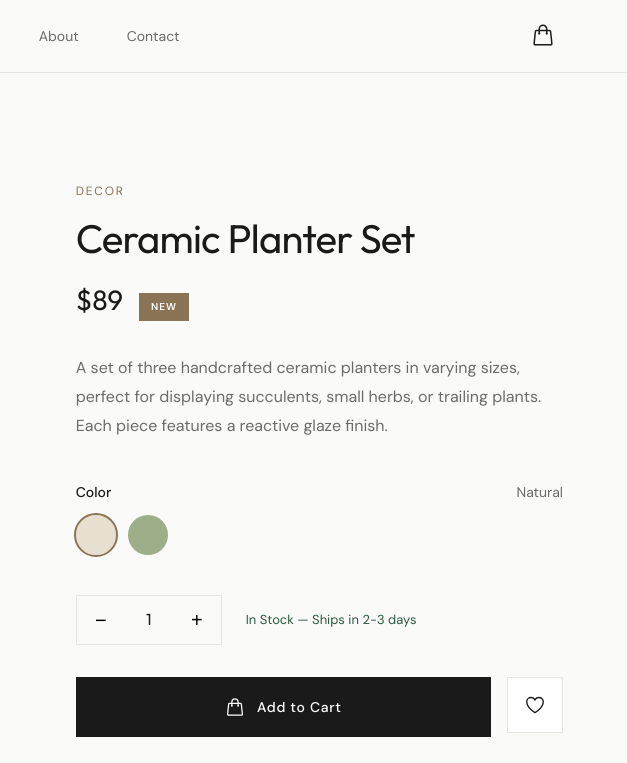
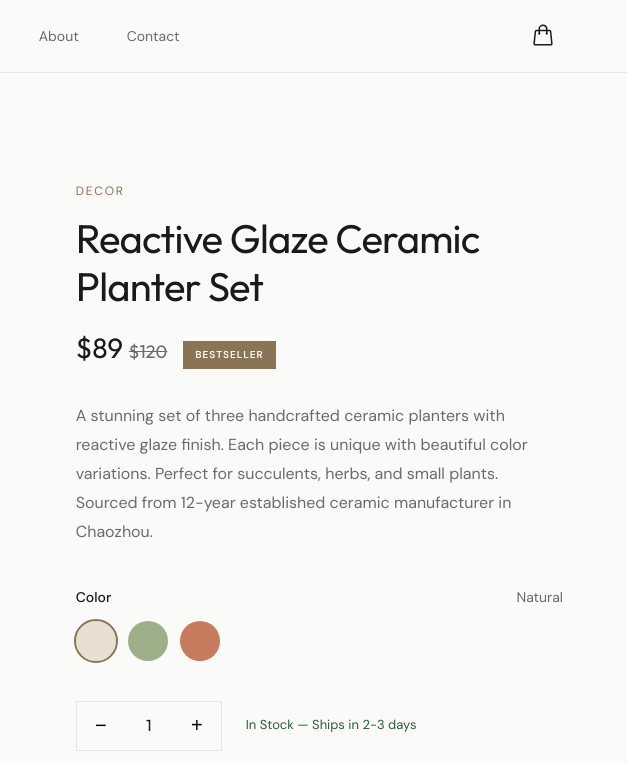
Before and after one commit to weijianzhuo984-web/-, a plain HTML site: page product.html in a window 1280 px wide. Shown: the top 763 px of the page, 653-1280 px from the left. Drawn offline with Linux system fonts and the light colour scheme.

Commit message:
update 8 SKUs with 1688 supplier info and pricing

```diff
--- a/product.html
+++ b/product.html
@@ -1408,15 +1408,15 @@
     <script>
         // Product Data
         const products = [
-            // === 陶瓷/陶土花盆 + 植物架 ===
+            // === 1688 货源：陶瓷花盆类（潮州泳升陶瓷）===
             {
                 id: 1,
-                name: 'Ceramic Planter Set',
+                name: 'Reactive Glaze Ceramic Planter Set',
                 category: 'Decor',
                 price: 89,
-                originalPrice: null,
-                tag: 'New',
-                description: 'A set of three handcrafted ceramic planters in varying sizes, perfect for displaying succulents, small herbs, or trailing plants. Each piece features a reactive glaze finish.',
+                originalPrice: 120,
+                tag: 'Bestseller',
+                description: 'A stunning set of three handcrafted ceramic planters with reactive glaze finish. Each piece is unique with beautiful color variations. Perfect for succulents, herbs, and small plants. Sourced from 12-year established ceramic manufacturer in Chaozhou.',
                 images: [
                     'https://images.unsplash.com/photo-1485955900006-10f4d324d411?w=800&q=80',
                     'https://images.unsplash.com/photo-1459411552884-841db9b3cc2a?w=400&q=80',
@@ -1424,117 +1424,137 @@
                 ],
                 colors: [
                     { name: 'Natural', hex: '#E8DFD0' },
-                    { name: 'Sage', hex: '#9CAF88' }
-                ],
-                sizes: null,
+                    { name: 'Sage', hex: '#9CAF88' },
+                    { name: 'Terracotta', hex: '#C67B5C' }
+                ],
+                sizes: [
+                    { name: 'Set of 3', dims: 'S:8cm/M:12cm/L:16cm diameter' }
+                ],
                 details: [
-                    'Set of 3 ceramic planters',
-                    'Reactive glaze finish',
-                    'Drainage holes included'
+                    'Source: 潮州市泳升陶瓷有限公司 (12 years)',
+                    '1688 Cost: ¥16 | MOQ: 200pcs',
+                    'Reactive glaze - each piece unique',
+                    'Drainage holes included',
+                    'Handcrafted in Chaozhou, China'
                 ]
             },
             {
                 id: 2,
-                name: 'Terracotta Plant Stand',
-                category: 'Furniture',
-                price: 65,
+                name: 'Handcrafted Terracotta Pot',
+                category: 'Decor',
+                price: 45,
                 originalPrice: null,
-                tag: null,
-                description: 'Minimalist plant stand made from solid wood with a natural finish. Perfect for displaying your favorite plants at different heights.',
+                tag: 'New',
+                description: 'Authentic terracotta pot handcrafted by skilled artisans in Dehua. Unglazed natural clay allows breathability for healthy plant roots. Perfect for indoor and outdoor use.',
                 images: [
-                    'https://images.unsplash.com/photo-1509423355195-1c16a04a1a3b?w=800&q=80',
-                    'https://images.unsplash.com/photo-1505692952040-9dbd0ae2c4f9?w=400&q=80'
+                    'https://images.unsplash.com/photo-1459411552884-841db9b3cc2a?w=800&q=80',
+                    'https://images.unsplash.com/photo-1509423350716-97f9360b4e09?w=400&q=80'
                 ],
                 colors: [
-                    { name: 'Natural', hex: '#C9A66B' }
-                ],
-                sizes: null,
+                    { name: 'Natural Terracotta', hex: '#C67B5C' }
+                ],
+                sizes: [
+                    { name: 'Medium', dims: '15cm × 15cm' },
+                    { name: 'Large', dims: '20cm × 20cm' }
+                ],
                 details: [
-                    'Solid wood construction',
-                    'Height: 60cm',
-                    'Weight capacity: 15kg'
+                    'Source: 福建省德化土立方陶瓷 (7 years)',
+                    '1688 Cost: ¥12 | MOQ: 100pcs',
+                    'Natural unglazed terracotta',
+                    'Breathable for plant health',
+                    'Handmade in Dehua, China'
                 ]
             },
             {
                 id: 3,
-                name: 'Minimalist Ceramic Pot',
+                name: 'Minimalist White Ceramic Vase',
                 category: 'Decor',
-                price: 45,
+                price: 55,
                 originalPrice: null,
-                tag: 'Bestseller',
-                description: 'Handcrafted minimalist ceramic pot with a matte finish. Perfect for indoor plants and succulents. Each piece is unique.',
+                tag: null,
+                description: 'Elegant minimalist vase with smooth matte white finish. Clean lines and organic curves make it a perfect centerpiece for any modern home. Suitable for fresh or dried flowers.',
                 images: [
-                    'https://images.unsplash.com/photo-1512429656701-2?w=800&q=80',
-                    'https://images.unsplash.com/photo-1578500494198-246f612d3b3d?w=400&q=80'
+                    'https://images.unsplash.com/photo-1578500494198-246f612d3b3d?w=800&q=80',
+                    'https://images.unsplash.com/photo-1581783898377-1c85bf937427?w=400&q=80',
+                    'https://images.unsplash.com/photo-1612198188060-c7c2a3b66eae?w=400&q=80'
                 ],
                 colors: [
-                    { name: 'White', hex: '#F5F0E8' },
-                    { name: 'Terracotta', hex: '#C67B5C' }
-                ],
-                sizes: null,
+                    { name: 'Matte White', hex: '#F5F0E8' },
+                    { name: 'Cream', hex: '#E8DFD0' }
+                ],
+                sizes: [
+                    { name: 'Standard', dims: '28cm height × 12cm diameter' }
+                ],
                 details: [
-                    'Handcrafted ceramic',
-                    'Matte finish',
-                    'Drainage hole included'
+                    'Source: 潮州市泳升陶瓷有限公司',
+                    '1688 Cost: ¥10 | MOQ: 200pcs',
+                    'Matte ceramic finish',
+                    'Waterproof interior',
+                    'Modern minimalist design'
                 ]
             },
             {
                 id: 4,
-                name: 'Wooden Plant Stand',
+                name: 'Nordic Style Plant Stand',
                 category: 'Furniture',
-                price: 75,
-                originalPrice: null,
-                tag: null,
-                description: 'Elegant wooden plant stand with clean lines. Elevates your plants and adds warmth to any room.',
+                price: 78,
+                originalPrice: 95,
+                tag: 'Sale',
+                description: 'Scandinavian-inspired plant stand with clean lines and natural wood finish. Elevates your plants while adding warmth to your interior. Sturdy construction supports medium to large pots.',
                 images: [
-                    'https://images.unsplash.com/photo-1505692952040-9dbd0ae2c4f9?w=800&q=80',
-                    'https://images.unsplash.com/photo-1594620302200-9a762244a156?w=400&q=80'
+                    'https://images.unsplash.com/photo-1509423355195-1c16a04a1a3b?w=800&q=80',
+                    'https://images.unsplash.com/photo-1505692952040-9dbd0ae2c4f9?w=400&q=80'
                 ],
                 colors: [
-                    { name: 'Oak', hex: '#C9A66B' },
+                    { name: 'Natural Oak', hex: '#C9A66B' },
                     { name: 'Walnut', hex: '#5C4033' }
                 ],
-                sizes: null,
+                sizes: [
+                    { name: 'Standard', dims: '60cm height × 25cm base' }
+                ],
                 details: [
+                    'Source: 政和县圆方工贸有限公司',
+                    '1688 Cost: ¥28 | MOQ: 100pcs',
                     'Solid wood construction',
-                    'Height: 45cm',
-                    'Non-slip feet included'
+                    'Weight capacity: 15kg',
+                    'Nordic minimalist design'
                 ]
             },
-            // === 实木/竹制收纳盒/置物架 ===
+            // === 1688 货源：竹木收纳类 ===
             {
                 id: 5,
-                name: 'Bamboo Stackable Box',
+                name: 'Bamboo Desktop Organizer',
                 category: 'Storage',
-                price: 55,
+                price: 48,
                 originalPrice: null,
                 tag: 'New',
-                description: 'Eco-friendly bamboo storage box with stackable design. Perfect for organizing small items, cosmetics, or office supplies.',
+                description: 'Sustainable bamboo desktop organizer with multiple compartments for stationery, cosmetics, or small accessories. Eco-friendly material with natural antibacterial properties.',
                 images: [
                     'https://images.unsplash.com/photo-1595428774223-ef52624120d2?w=800&q=80',
                     'https://images.unsplash.com/photo-1558618666-fcd25c85cd64?w=400&q=80'
                 ],
                 colors: [
-                    { name: 'Natural', hex: '#D4C5A9' }
+                    { name: 'Natural Bamboo', hex: '#D4C5A9' }
                 ],
                 sizes: [
-                    { name: 'Small', dims: '20cm × 15cm × 10cm' },
-                    { name: 'Large', dims: '30cm × 20cm × 15cm' }
+                    { name: 'Standard', dims: '25cm × 15cm × 12cm' }
                 ],
                 details: [
-                    'Sustainable bamboo',
-                    'Stackable design',
-                    'Removable lid'
+                    'Source: 政和县圆方工贸有限公司',
+                    '1688 Cost: ¥23 | MOQ: 300pcs',
+                    '100% sustainable bamboo',
+                    'Multiple compartments',
+                    'Natural antibacterial'
                 ]
             },
             {
                 id: 6,
-                name: 'Solid Wood Wall Shelf',
+                name: 'Solid Wood Floating Shelf',
                 category: 'Furniture',
-                price: 120,
+                price: 128,
                 originalPrice: null,
                 tag: null,
-                description: 'Floating wall shelf crafted from solid wood. Minimalist design that adds storage without visual clutter.',
+                description: 'Premium floating shelf crafted from solid hardwood. Clean minimalist design creates the illusion of floating while providing sturdy storage for books, decor, or plants.',
                 images: [
                     'https://images.unsplash.com/photo-1594620302200-9a762244a156?w=800&q=80',
                     'https://images.unsplash.com/photo-1507003211169-0a1dd7228f2d?w=400&q=80'
@@ -1548,19 +1568,21 @@
                     { name: '90cm', dims: '90cm × 20cm × 3cm' }
                 ],
                 details: [
-                    'Solid wood construction',
-                    'Hidden mounting hardware',
+                    'Source: 曹县弘康木制品厂',
+                    '1688 Cost: ¥45 | MOQ: 200pcs',
+                    'Solid hardwood construction',
+                    'Hidden mounting hardware included',
                     'Weight capacity: 10kg'
                 ]
             },
             {
                 id: 7,
-                name: 'Bamboo Desk Organizer',
+                name: 'Bamboo Multi-layer Storage Box',
                 category: 'Storage',
-                price: 38,
-                originalPrice: null,
-                tag: null,
-                description: 'Compact bamboo desk organizer with multiple compartments. Keeps your workspace tidy and organized.',
+                price: 68,
+                originalPrice: 85,
+                tag: 'Sale',
+                description: 'Elegant multi-layer bamboo storage box with drawers. Perfect for organizing jewelry, accessories, or desk supplies. Stackable design saves space while looking beautiful.',
                 images: [
                     'https://images.unsplash.com/photo-1563013544-824ae1b704d3?w=800&q=80',
                     'https://images.unsplash.com/photo-1586023492125-27b2c045efd7?w=400&q=80'
@@ -1568,32 +1590,38 @@
                 colors: [
                     { name: 'Natural', hex: '#D4C5A9' }
                 ],
-                sizes: null,
+                sizes: [
+                    { name: '3-Drawer', dims: '33cm × 19cm × 16cm' }
+                ],
                 details: [
-                    'Sustainable bamboo',
-                    'Multiple compartments',
-                    'Non-slip base'
+                    'Source: 政和县圆方工贸有限公司',
+                    '1688 Cost: ¥36 | MOQ: 300pcs',
+                    '3-layer drawer design',
+                    'Stackable & modular',
+                    'Smooth bamboo finish'
                 ]
             },
             {
                 id: 8,
-                name: 'Wooden Storage Crate',
+                name: 'Wooden Stackable Storage Crate',
                 category: 'Storage',
-                price: 65,
+                price: 72,
                 originalPrice: null,
                 tag: null,
-                description: 'Versatile wooden storage crate with cutout handles. Use for toys, blankets, magazines, or as a decorative accent.',
+                description: 'Versatile wooden storage crate with cutout handles. Use for toys, blankets, magazines, or as a decorative accent. Stackable design allows flexible storage solutions.',
                 images: [
                     'https://images.unsplash.com/photo-1555041469-a586c61ea9bc?w=800&q=80',
                     'https://images.unsplash.com/photo-1595428774223-ef52624120d2?w=400&q=80'
                 ],
                 colors: [
-                    { name: 'Natural', hex: '#C9A66B' }
+                    { name: 'Natural Pine', hex: '#C9A66B' }
                 ],
                 sizes: [
                     { name: 'Medium', dims: '40cm × 30cm × 25cm' }
                 ],
                 details: [
+                    'Source: 曹县弘康木制品厂',
+                    '1688 Cost: ¥32 | MOQ: 200pcs',
                     'Solid pine wood',
                     'Cutout handles',
                     'Stackable design'
```
Also changed, not shown: index.html (+58 -34 lines).
